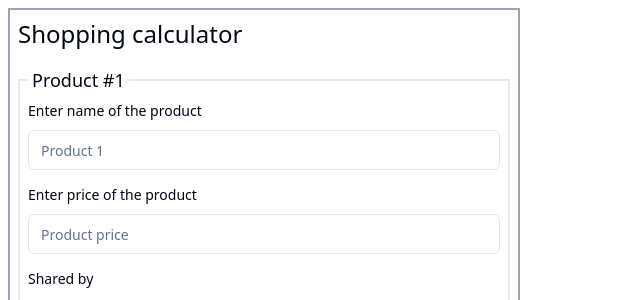
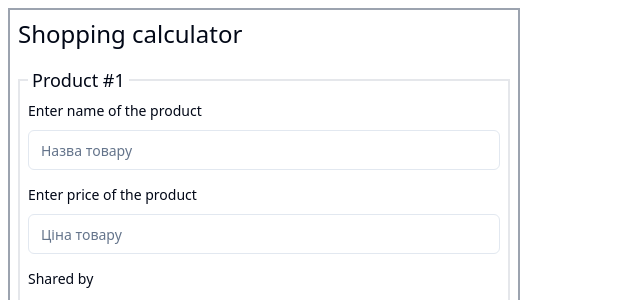
Before and after one commit to ZuBB/c4mk, a React (Vite) app: page / in a window 1280 px wide. Shown: the top 300 px of the page, without its empty margins (0-640 px from the left). Built offline with nearby package versions, Linux system fonts and the light colour scheme; what build would draw is missing.

Commit message:
fix: make product's placeholder static

```diff
--- a/src/ProductSubform.tsx
+++ b/src/ProductSubform.tsx
@@ -28,7 +28,7 @@ function ProductSubform({control, fields, remove}: ProductSubform) {
                 <Input
                   {...field}
                   id={"product-" + index}
-                  placeholder={"Product " + (index + 1)}
+                  placeholder="Назва товару"
                 />
               </FormControl>
             </FormItem>
@@ -45,7 +45,7 @@ function ProductSubform({control, fields, remove}: ProductSubform) {
                 <Input
                   {...field}
                   id={"price-" + index}
-                  placeholder="Product price"
+                  placeholder="Ціна товару"
                   type="number"
                   required
                 />
```
